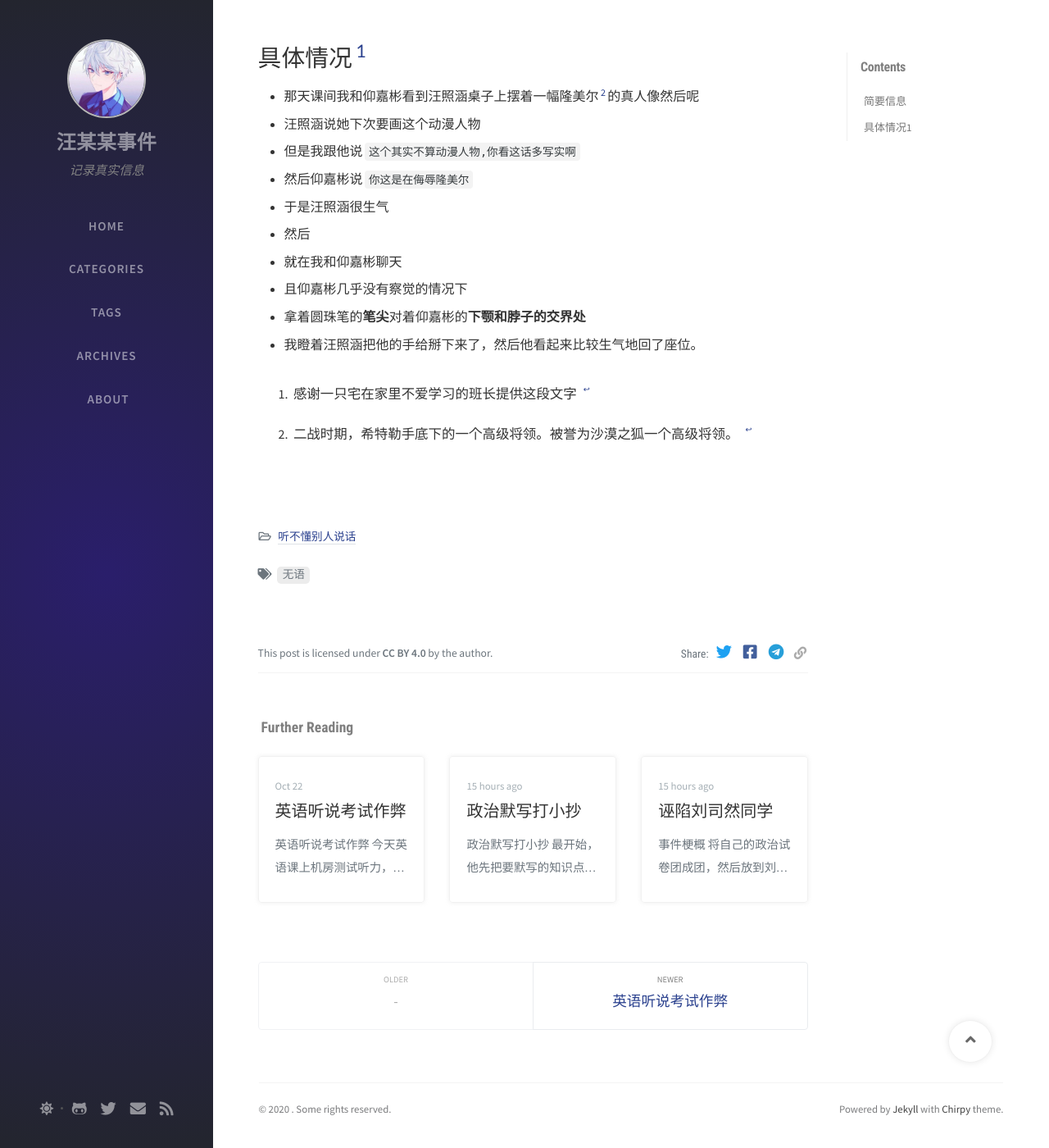
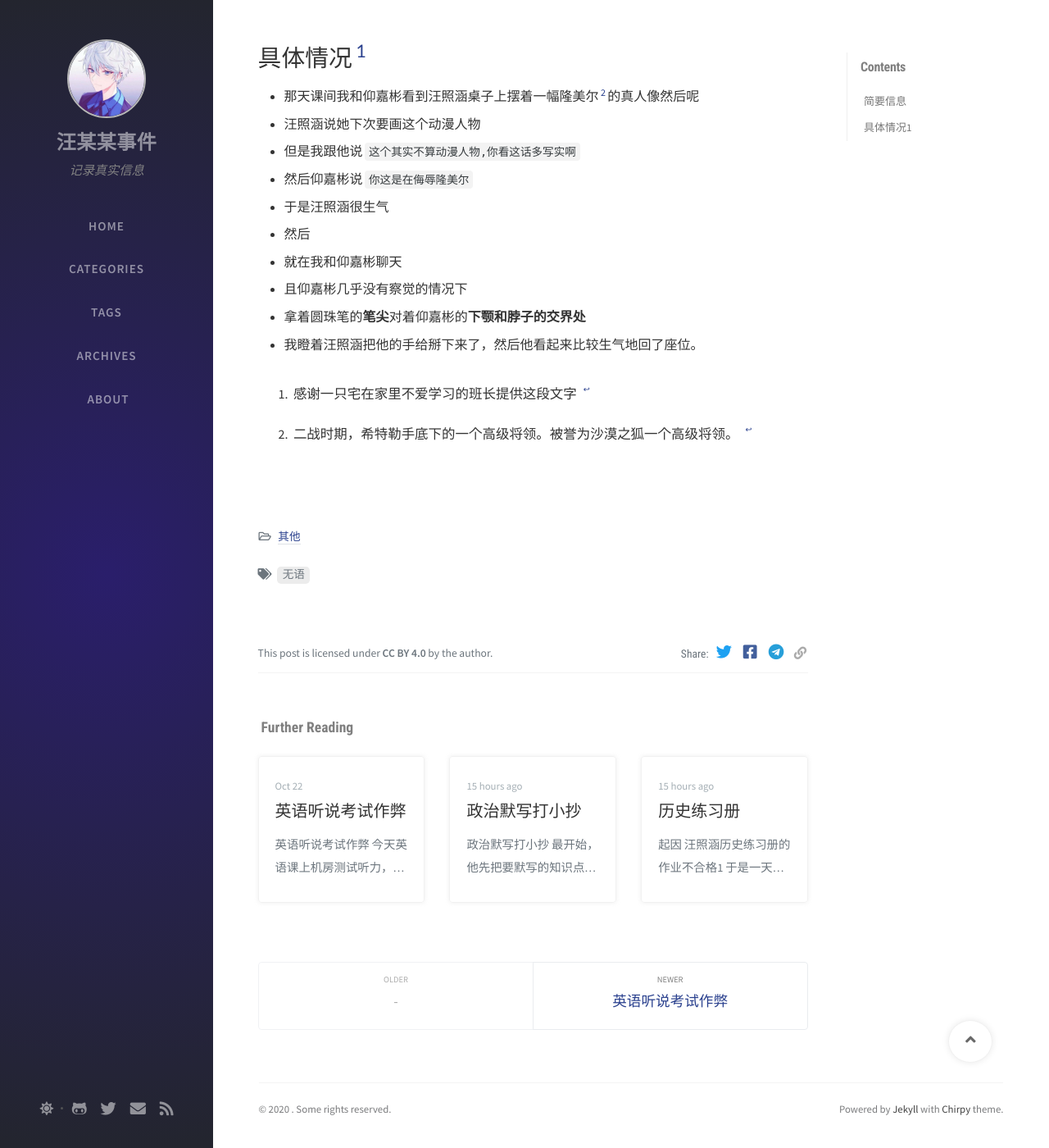
Before and after one commit to wangzhaohansj/wangzhaohansj.github.io, a Jekyll site: the page built from _posts/其他/2020-10-22-拿笔扎仰嘉彬.md, in a window 1280 px wide and 1400 px high, scrolled down 398 px. Shown: the whole window at 82% size. Built offline with Jekyll 4.4.1, drawn with Linux system fonts in a browser that asks for light colours; nearby versions of some CDN libraries; comment, search, counter and statistics services are not loaded; some of the changed text lies outside the part shown.

Commit message:
更新文章

```diff
--- a/_posts/其他/2020-10-22-拿笔扎仰嘉彬.md
+++ b/_posts/其他/2020-10-22-拿笔扎仰嘉彬.md
@@ -2,7 +2,7 @@
 title: "历史练习册"
 date: 2020-10-22
 tags: "无语"
-category: "听不懂别人说话"
+category: "其他"
 ---
 
 # 简要信息
```
